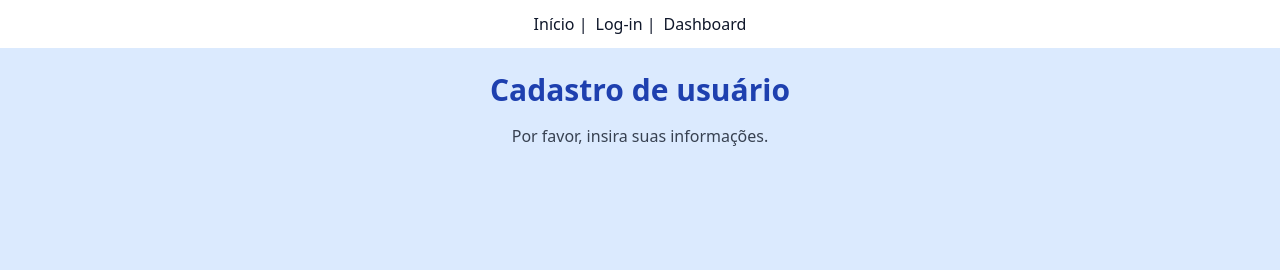
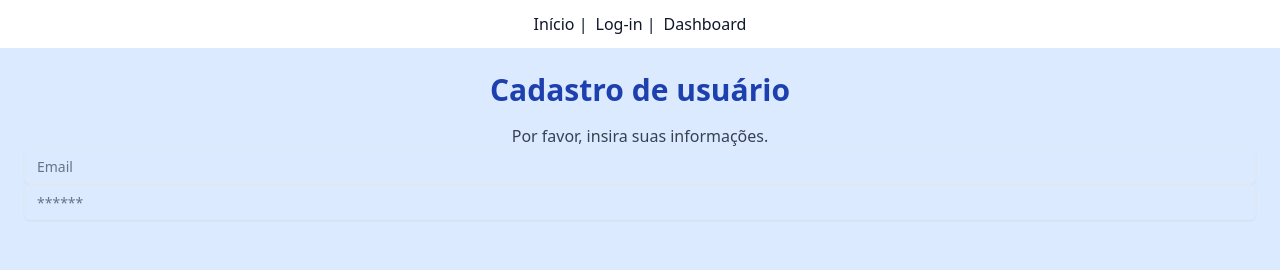
Before and after one commit to Naneshoru/React-basic-login, a React (Create React App) app: page /login in a window 1280 px wide. Shown: the top 270 px of the page. Built offline with nearby package versions, Linux system fonts and the light colour scheme.

Commit message:
fix: ajuste nas importações

```diff
--- a/src/components/ui/input.tsx
+++ b/src/components/ui/input.tsx
@@ -2,7 +2,7 @@ import * as React from "react";
 import { cn } from "lib/utils";
 
 const Input = React.forwardRef<HTMLInputElement, React.ComponentProps<"input">>(
-  ({ className, type, ...props }, ref) => {
+  ({ className = "", type, ...props }, ref) => {
     return (
       <input
         type={type}
--- a/src/pages/login.tsx
+++ b/src/pages/login.tsx
@@ -1,3 +1,4 @@
+import { Input } from 'components/ui/input';
 import React from 'react';
 
 export default function Login() {
@@ -10,6 +11,10 @@ export default function Login() {
         <p className="mt-4 text-gray-700">
           Por favor, insira suas informações.
         </p>
+
+        <Input type="email" placeholder="Email" />
+
+        <Input type="password" placeholder='******' />
       </div>
     </main>
   );
```
Also changed, not shown: tsconfig.json (+7 -3 lines), src/lib/utils.ts (renamed from lib/utils.ts).
